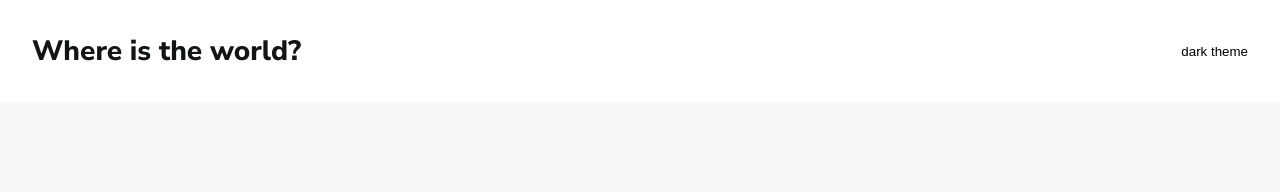
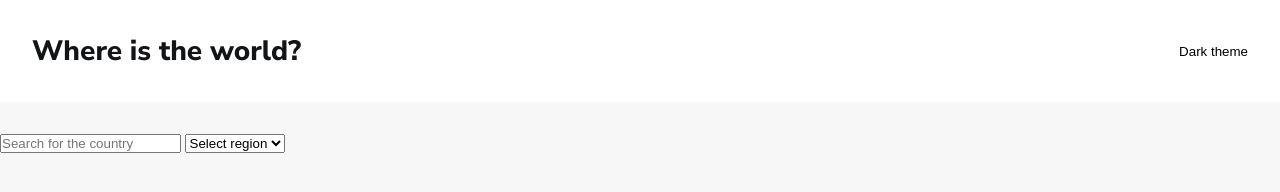
Before and after one commit to Er1v3s/countries-info-app, a website built with Vite: page index.html in a window 1280 px wide. Built offline with nearby package versions, Linux system fonts and the light colour scheme; no server answers.

Commit message:
fix: Move static html content out of the root div

```diff
--- a/index.html
+++ b/index.html
@@ -8,7 +8,7 @@
   <link rel="preconnect" href="https://fonts.googleapis.com">
   <link rel="preconnect" href="https://fonts.gstatic.com" crossorigin>
   <link href="https://fonts.googleapis.com/css2?family=Nunito+Sans:wght@300;600;800&display=swap" rel="stylesheet">
-  <link rel="stylesheet" href="style.css" />
+  <link rel="stylesheet" href="./src/style.css">
   <title>Countries</title>
 </head>
 
@@ -17,10 +17,26 @@
   <header>
     <div class="header-content">
       <h1>Where is the world?</h1>
-      <button>dark theme</button>
+      <button>Dark theme</button>
     </div>
   </header>
-  <main id="root"></main>
+
+  <nav>
+    <div class="filters">
+      <input type="text" id="query" placeholder="Search for the country">
+      <select name="region" id="region">
+        <option value="">Select region</option>
+        <option value="Europe">Europe</option>
+        <option value="America">America</option>
+        <option value="Africa">Africa</option>
+        <option value="Oceania">Oceania</option>
+      </select>
+    </div>
+  </nav>
+
+  <main id="root">
+
+  </main>
 
   <script type="module" src="/src/dom-utils.ts"></script>
   <script type="module" src="/src/App.ts"></script>
```
